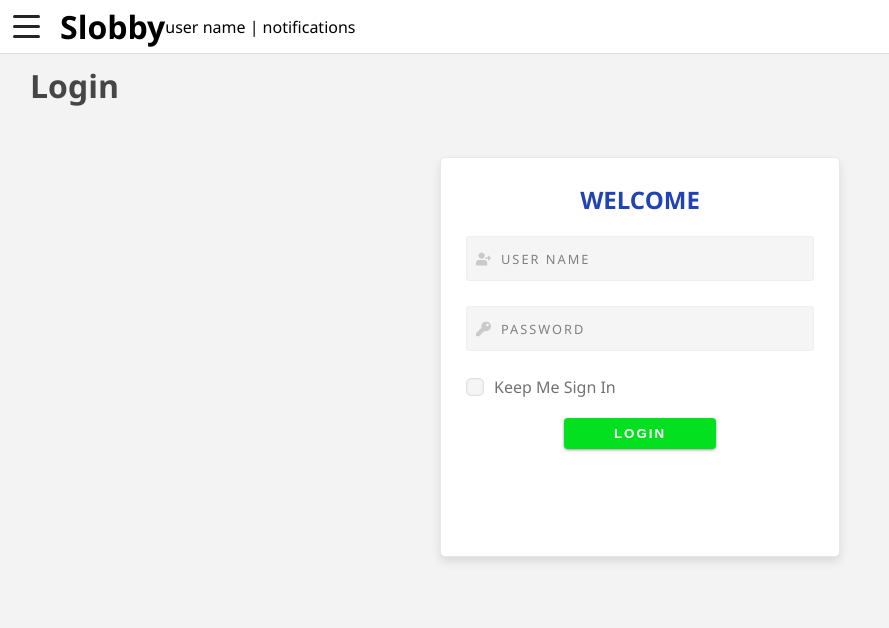
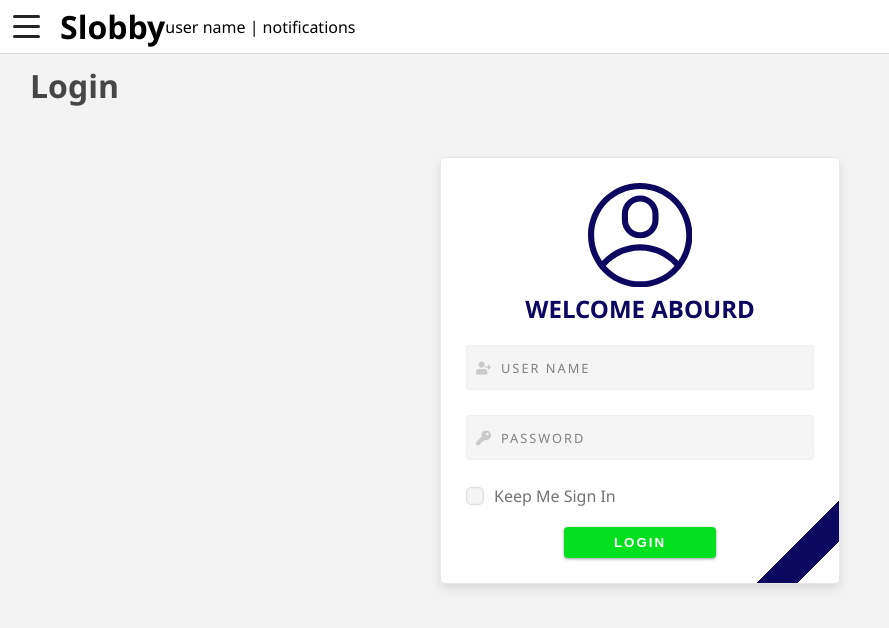
Before and after one commit to yonatansnir/slobby, a React (Create React App) app: page / in a window 1280 px wide. Shown: the top 628 px of the page, without its empty margins (0-889 px from the left). Built offline with nearby package versions, Linux system fonts and the light colour scheme.

Commit message:
work on the svg and login background

```diff
--- a/src/components/form-element/Icons.jsx
+++ b/src/components/form-element/Icons.jsx
@@ -2,6 +2,13 @@ import React from 'react';
 
 const Icons = ({ icon }) => {
 	switch (icon){
+		case "account":
+			return (
+				<svg height="30%" viewBox="0 0 512 512" width="30%" fill="rgb(12, 7, 95)" xmlns="http://www.w3.org/2000/svg">
+					<path d="m512 256c0-141.488281-114.496094-256-256-256-141.488281 0-256 114.496094-256 256 0 140.234375 113.539062 256 256 256 141.875 0 256-115.121094 256-256zm-256-226c124.617188 0 226 101.382812 226 226 0 45.585938-13.558594 89.402344-38.703125 126.515625-100.96875-108.609375-273.441406-108.804687-374.59375 0-25.144531-37.113281-38.703125-80.929687-38.703125-126.515625 0-124.617188 101.382812-226 226-226zm-168.585938 376.5c89.773438-100.695312 247.421876-100.671875 337.167969 0-90.074219 100.773438-247.054687 100.804688-337.167969 0zm0 0"/>
+					<path d="m256 271c49.625 0 90-40.375 90-90v-30c0-49.625-40.375-90-90-90s-90 40.375-90 90v30c0 49.625 40.375 90 90 90zm-60-120c0-33.085938 26.914062-60 60-60s60 26.914062 60 60v30c0 33.085938-26.914062 60-60 60s-60-26.914062-60-60zm0 0"/>
+				</svg>
+			)
 		case "key":
 			return (
 				<svg className="icon" version="1.1" id="Capa_1" xmlns="http://www.w3.org/2000/svg" xlink="http://www.w3.org/1999/xlink" x="0px" y="0px"
--- a/src/pages/login/Login.jsx
+++ b/src/pages/login/Login.jsx
@@ -2,6 +2,7 @@ import React, { useState } from 'react';
 import Input from '../../components/form-element/Input';
 import CheckBox from '../../components/form-element/CheckBox';
 import Button from '../../components/form-element/Button';
+import Icons from '../../components/form-element/Icons';
 
 const Login = () => {
     const [form, setForm] = useState({ user: '', password: '' })
@@ -14,7 +15,8 @@ const Login = () => {
         <div className="page login">
             <h1>Login</h1>
             <form onSubmit={(e) => e.preventDefault()}>
-                <h2>WELCOME</h2>
+                <Icons icon="account" />
+                <h2>WELCOME ABOURD</h2>
                 <Input
                     label="USER NAME"
                     name="user"
--- a/src/pages/login/_login.scss
+++ b/src/pages/login/_login.scss
@@ -1,16 +1,16 @@
 .login{
     form{
         width: 400px;
-        height: 400px;
-        background-color: rgb(255, 255, 255);
+        background: linear-gradient(135deg, white 90%, rgb(12, 7, 95) 90%, rgb(12, 7, 95) 95%, white 95%);
         border: rgb(231, 231, 231) solid 1px;
         box-shadow: 0px 5px 10px rgba(0, 0, 0, 0.1);
         border-radius: 5px;
         margin: 50px auto;
         text-align: center;
         padding: 25px;
+        position: relative;
         h2{
-            color: rgb(33, 67, 179);
+            color: rgb(12, 7, 95);
             margin-bottom: 20px;
         }
     }
--- a/src/style/_button.scss
+++ b/src/style/_button.scss
@@ -15,15 +15,15 @@
         position: absolute;
         top: 50%;
         left: 50%;
-        transform: translate(50%, -50%) scale(0);
+        transform: translate(-50%, -50%) scale(0);
         border-radius: 50%;
         content: '';
         background-color: rgb(255, 255, 255);
         padding: 50%;
+        opacity: 0.1;
     }
     &:hover::after{
         transform: translate(-50%, -50%) scale(1);
-        opacity: 0.2;
         transition: linear 0.3s transform;
     }
     &:active::after{
--- a/src/style/style.css
+++ b/src/style/style.css
@@ -35,18 +35,18 @@ body {
   position: absolute;
   top: 50%;
   left: 50%;
-  -webkit-transform: translate(50%, -50%) scale(0);
-          transform: translate(50%, -50%) scale(0);
+  -webkit-transform: translate(-50%, -50%) scale(0);
+          transform: translate(-50%, -50%) scale(0);
   border-radius: 50%;
   content: '';
   background-color: white;
   padding: 50%;
+  opacity: 0.1;
 }
 
 .btn:hover::after {
   -webkit-transform: translate(-50%, -50%) scale(1);
           transform: translate(-50%, -50%) scale(1);
-  opacity: 0.2;
   -webkit-transition: linear 0.3s transform;
   transition: linear 0.3s transform;
 }
@@ -269,8 +269,7 @@ table tbody tr:nth-child(even) {
 
 .login form {
   width: 400px;
-  height: 400px;
-  background-color: white;
+  background: linear-gradient(135deg, white 90%, #0c075f 90%, #0c075f 95%, white 95%);
   border: #e7e7e7 solid 1px;
   -webkit-box-shadow: 0px 5px 10px rgba(0, 0, 0, 0.1);
           box-shadow: 0px 5px 10px rgba(0, 0, 0, 0.1);
@@ -278,10 +277,11 @@ table tbody tr:nth-child(even) {
   margin: 50px auto;
   text-align: center;
   padding: 25px;
+  position: relative;
 }
 
 .login form h2 {
-  color: #2143b3;
+  color: #0c075f;
   margin-bottom: 20px;
 }
 /*# sourceMappingURL=style.css.map */
```
Also changed, not shown: 1 other file (tests, documents, lock files or other folders).
